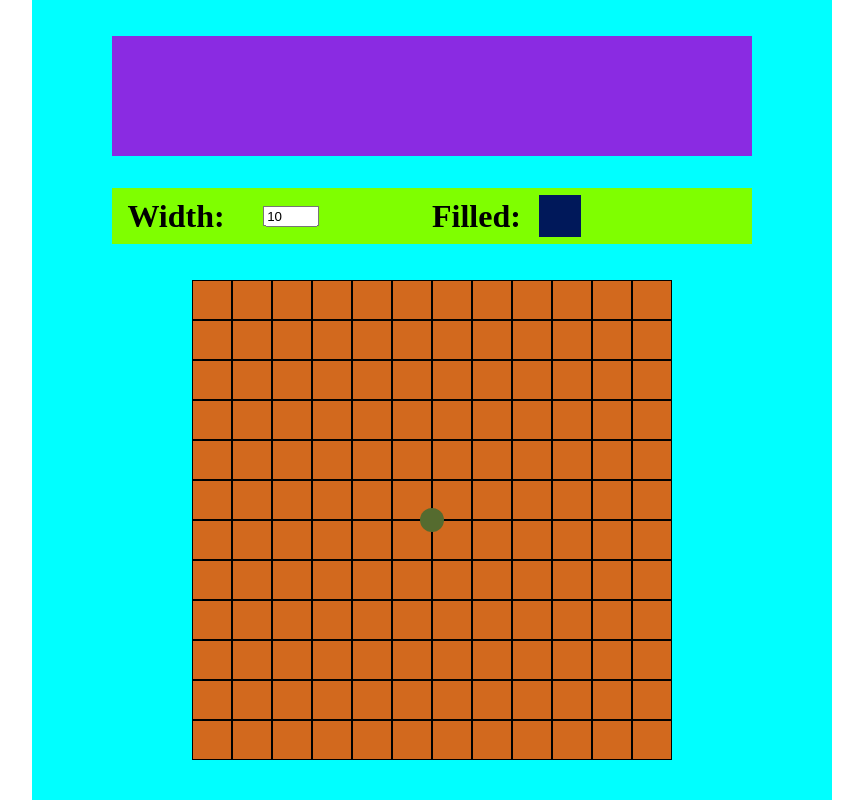
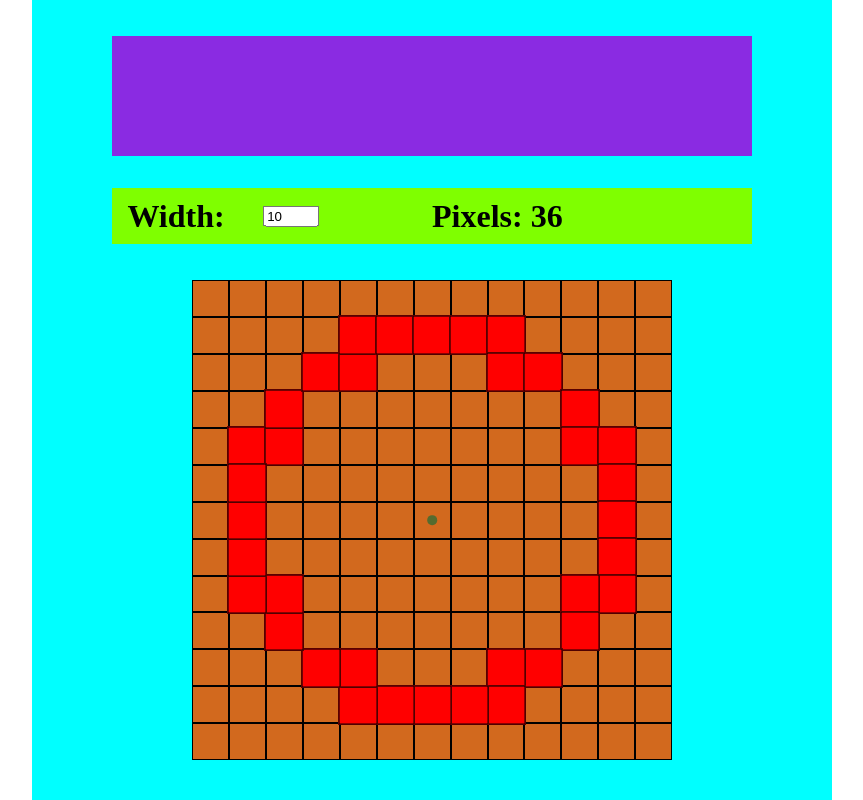
Before and after one commit to GustavoPLorenz/Pixel-Circle-Generator, a plain HTML site: page index.html in a window 1280 px wide. Shown: the whole page, without its empty margins (208-1071 px from the left). Drawn offline with Linux system fonts and the light colour scheme.

Commit message:
Working
The website now draw the circle and counts how many pixels are needed

```diff
--- a/index.html
+++ b/index.html
@@ -14,12 +14,14 @@
 
         <div id="Config">
             <h2 id="WidthTitle">Width:</h2>
-            <input type="number" min=3 max=25 value=10 id="Width" onchange="BuildGrid()">
-            <h2 id="FilledTitle">Filled:</h2>
-            <div id="Filled"></div>
+            <input type="number" min=3 max=25 value=10 id="Width" step="2" onchange="BuildGrid()">
+            <h2 id="Pixels">Pixels:</h2>
         </div>
 
         <div id="Grid">
+        </div>
+        <div id="Circle">
+
         </div>
     </div>
     <script src="script.js"></script>
--- a/script.js
+++ b/script.js
@@ -1,7 +1,11 @@
 function BuildGrid(){
+    console.log("")
     const Width = parseInt(document.getElementById("Width").value)
-    const GridWidth = Width+2
-    const CellWidth = 100/GridWidth
+    var GridWidth = Width+2
+
+    if (GridWidth%2 == 0){
+        GridWidth+=1
+    }
 
     var Grid = document.getElementById("Grid")
     var Text = ""
@@ -12,6 +16,52 @@ function BuildGrid(){
 
     Grid.innerHTML = Text+"<div id='Center'></div>"
     Grid.style.gridTemplateColumns = "repeat("+GridWidth+",1fr)"
+
+    DrawCircle()
+}
+
+function DrawCircle(){
+    const Width = parseInt(document.getElementById("Width").value)
+    var GridCellsWidth = Width+2
+
+    if (GridCellsWidth%2 == 0){
+        GridCellsWidth+=1
+    }
+
+    const CellWidth = (100/GridCellsWidth)
+
+
+    const Piece = (2*Math.PI)/(GridCellsWidth*20)
+    const Circle = document.getElementById("Circle")
+    const Pixels = document.getElementById("Pixels")
+
+    var Positions = []
+
+    Circle.innerHTML = ""
+
+    for(var i = 0; i<=Width*40; i++){
+        var Radians = i*Piece
+
+        const X = Math.round(Math.cos(Radians)*Math.trunc(Width/2))
+        const Y = Math.round(Math.sin(Radians)*Math.trunc(Width/2))
+
+        const PaintedCell = document.createElement("div")
+
+        PaintedCell.classList.add("PaintedCell")
+
+        PaintedCell.style.left = ((GridCellsWidth / 2 + X) * CellWidth) + "%"
+        PaintedCell.style.top  = ((GridCellsWidth / 2 + Y) * CellWidth) + "%"
+        PaintedCell.style.width = CellWidth+"%"
+        PaintedCell.style.height = CellWidth+"%"
+
+        Circle.appendChild(PaintedCell)
+
+        if(!Positions.some(pos => pos.every((val, i) => val === [X,Y][i]))) {
+            Positions.push([X,Y]);
+        }
+    }
+    Pixels.innerText = "Pixels: "+Positions.length
+
 }
 
 BuildGrid()
--- a/style.css
+++ b/style.css
@@ -51,6 +51,16 @@ body,html {
     transform: translate(-50%,-50%);
 }
 
+#Circle {
+    width: 60%;
+    aspect-ratio: 1;
+
+    position: absolute;
+    left: 50%;
+    top: 65%;
+    transform: translate(-50%,-50%);
+}
+
 #WidthTitle {
     position: absolute;
     left: 10%;
@@ -68,26 +78,13 @@ body,html {
     margin: 0;
 }
 
-#FilledTitle {
+#Pixels {
     position: absolute;
     left: 50%;
     top: 50%;
     transform: translate(0%,-50%);
     margin: 0;
     font-size: 4vmin;
-}
-
-#Filled {
-    background-color: rgb(0, 24, 90);
-
-    position: absolute;
-    left: 70%;
-    top: 50%;
-    transform: translate(-50%,-50%);
-    margin: 0;
-
-    height: 75%;
-    aspect-ratio: 1;
 }
 
 .Cell {
@@ -99,6 +96,18 @@ body,html {
     border: 0.1vmin solid black;
 }
 
+.PaintedCell {
+    background-color: rgb(255, 0, 0);
+
+    margin: 0;
+    aspect-ratio: 1;
+    transform: translate(-50%, -50%);
+
+    border: 0.1vmin solid black;
+
+    position: absolute;
+}
+
 #Center {
     position: absolute;
     left: 50%;
@@ -107,8 +116,7 @@ body,html {
 
     background-color: darkolivegreen;
 
-    width: 5%;
+    width: 2%;
     aspect-ratio: 1;
     border-radius: 50%;
-
 }
```
